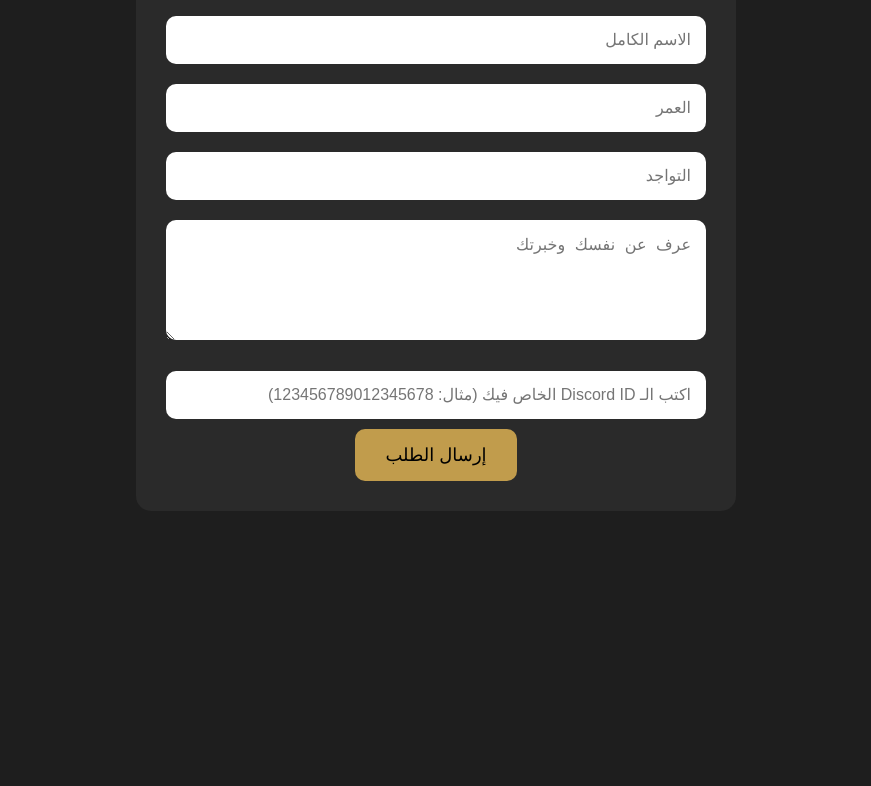
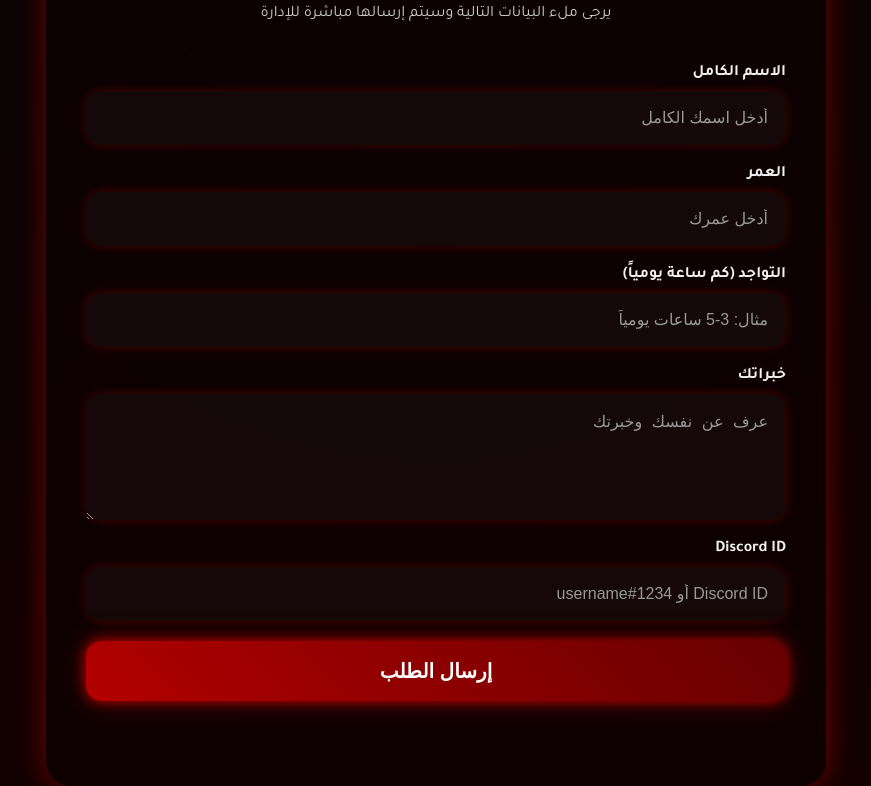
Before and after one commit to DT1-T/DownTown, a website: page application.html in a window 1280 px wide. Shown: the part 151-937 px from the top of the page, without its empty margins (204-1075 px from the left). Before the commit the page ends 800 px from the top, so only its background shows below. Drawn offline with Linux system fonts and the light colour scheme.

Commit message:
Update application.html

```diff
--- a/application.html
+++ b/application.html
@@ -3,84 +3,168 @@
 <head>
   <meta charset="UTF-8">
   <meta name="viewport" content="width=device-width, initial-scale=1.0">
-  <title>التقديم على الإدارة - Down Town</title>
+  <title>تقديم الإدارة - Down Town</title>
   <link href="https://fonts.googleapis.com/css2?family=Tajawal:wght@400;700&display=swap" rel="stylesheet">
-  <link rel="stylesheet" href="style.css">
   <style>
+    /* === Global Styles === */
     body {
+      margin: 0;
       font-family: 'Tajawal', sans-serif;
-      background-color: #1e1e1e;
+      background: radial-gradient(circle at top, #050505, #150000);
       color: #fff;
-      padding: 50px;
-      text-align: center;
+      display: flex;
+      justify-content: center;
+      align-items: center;
+      min-height: 100vh;
     }
 
+    /* === Container === */
+    .container {
+      background: rgba(15,0,0,0.7);
+      padding: 50px 40px;
+      border-radius: 25px;
+      box-shadow: 0 0 30px rgba(255,0,0,0.4);
+      backdrop-filter: blur(15px);
+      max-width: 700px;
+      width: 100%;
+      animation: fadeIn 1s ease;
+    }
+
+    @keyframes fadeIn {
+      from { opacity: 0; transform: translateY(-20px); }
+      to { opacity: 1; transform: translateY(0); }
+    }
+
+    h1 {
+      text-align: center;
+      font-size: 3rem;
+      margin-bottom: 10px;
+      text-shadow: 0 0 15px rgba(255,0,0,0.4);
+    }
+
+    p {
+      text-align: center;
+      color: #ccc;
+      margin-bottom: 40px;
+    }
+
+    /* === Form Styles === */
     form {
-      max-width: 600px;
-      margin: 0 auto;
-      background-color: #2a2a2a;
-      padding: 30px;
-      border-radius: 15px;
+      display: flex;
+      flex-direction: column;
+      gap: 20px;
+    }
+
+    label {
+      display: flex;
+      flex-direction: column;
+      font-weight: bold;
+      color: #f1f1f1;
+      font-size: 16px;
     }
 
     input, textarea {
-      width: 100%;
-      padding: 15px;
-      margin: 10px 0;
+      margin-top: 8px;
+      padding: 18px;
+      border-radius: 15px;
       border: none;
-      border-radius: 10px;
       font-size: 16px;
+      background: rgba(255,255,255,0.03);
+      color: #fff;
+      box-shadow: 0 0 10px rgba(255,0,0,0.25);
+      transition: all 0.3s ease;
     }
 
+    input::placeholder, textarea::placeholder {
+      color: #999;
+    }
+
+    input:focus, textarea:focus {
+      outline: none;
+      box-shadow: 0 0 12px #ff3333;
+      background: rgba(255,255,255,0.05);
+    }
+
+    /* === Button === */
     button {
-      background-color: #c19c4c;
-      color: #000;
+      padding: 18px;
+      border-radius: 15px;
       border: none;
-      padding: 15px 30px;
-      font-size: 18px;
-      border-radius: 10px;
+      font-size: 20px;
+      font-weight: bold;
       cursor: pointer;
-      transition: 0.3s;
+      background: linear-gradient(45deg, #b30000, #660000);
+      color: #fff;
+      box-shadow: 0 0 12px #b30000, 0 0 25px #660000;
+      transition: all 0.3s ease;
     }
 
     button:hover {
-      background-color: #dab75b;
+      transform: translateY(-3px);
+      box-shadow: 0 0 20px #cc4d4d, 0 0 35px #990000;
     }
+
+    /* === Message === */
+    .message {
+      text-align: center;
+      font-size: 16px;
+      font-weight: bold;
+      margin-top: 15px;
+    }
+
+    .success { color: #4caf50; }
+    .error { color: #f44336; }
   </style>
 </head>
 <body>
 
-  <h1>التقديم على الإدارة</h1>
-  <p>عبّ البيانات التالية وسيتم إرسالها للإدارة مباشرة</p>
+  <div class="container">
+    <h1>تقديم الإدارة</h1>
+    <p>يرجى ملء البيانات التالية وسيتم إرسالها مباشرة للإدارة</p>
 
-  <form id="admin-form">
-    <input type="text" name="name" placeholder="الاسم الكامل" required>
-    <input type="number" name="age" placeholder="العمر" required>
-    <input type="text" name="position" placeholder="التواجد" required>
-    <textarea name="about" placeholder="عرف عن نفسك وخبرتك" rows="5" required></textarea>
-    <input type="text" name="discord" placeholder="اكتب الـ Discord ID الخاص فيك (مثال: 123456789012345678)" required>
-    <button type="submit">إرسال الطلب</button>
-  </form>
+    <form id="admin-form">
+      <label>الاسم الكامل
+        <input type="text" name="name" placeholder="أدخل اسمك الكامل" required>
+      </label>
+      <label>العمر
+        <input type="number" name="age" placeholder="أدخل عمرك" required>
+      </label>
+      <label>التواجد (كم ساعة يومياً)
+        <input type="text" name="position" placeholder="مثال: 3-5 ساعات يومياً" required>
+      </label>
+      <label>خبراتك
+        <textarea name="about" placeholder="عرف عن نفسك وخبرتك" rows="5" required></textarea>
+      </label>
+      <label>Discord ID
+        <input type="text" name="discord" placeholder="Discord ID أو username#1234" required>
+      </label>
+      <button type="submit">إرسال الطلب</button>
+      <div id="message" class="message"></div>
+    </form>
+  </div>
 
   <script>
-    document.getElementById('admin-form').addEventListener('submit', function(e) {
+    const form = document.getElementById('admin-form');
+    const messageDiv = document.getElementById('message');
+
+    form.addEventListener('submit', function(e) {
       e.preventDefault();
-      const form = e.target;
+      messageDiv.textContent = '';
 
-      const webhookURL = "https://discord.com/api/webhooks/1424516674177990748/ZNOSqhYxARSyEjq6qebFzUtGealgexv3VGu5sLiOPqcYpClqBTISzYD_NkVshosptt0n"; // حط رابط الويب هوك هنا
+      const webhookURL = "https://discord.com/api/webhooks/1424516674177990748/ZNOSqhYxARSyEjq6qebFzUtGealgexv3VGu5sLiOPqcYpClqBTISzYD_NkVshosptt0n";
 
       const payload = {
         username: "طلب تقديم إدارة",
         embeds: [{
           title: "📥 تقديم جديد",
-          color: 0xFFD700,
+          color: 0x660000,
           fields: [
             { name: "👤 الاسم", value: form.name.value || "غير محدد" },
             { name: "🎂 العمر", value: form.age.value || "غير محدد", inline: true },
-            { name: "📌 التواجد  ", value: form.position.value || "غير محدد" },
+            { name: "📌 التواجد (كم ساعة يومياً)", value: form.position.value || "غير محدد" },
             { name: "📝 عن المتقدّم", value: form.about.value || "غير محدد" },
-            { name: "💬 ديسكورد", value: `<@${form.discord.value}>` || "غير محدد" }
-            ],
+            { name: "💬 ديسكورد", value: form.discord.value || "غير محدد" }
+          ],
           timestamp: new Date().toISOString()
         }]
       };
@@ -90,10 +174,12 @@
         headers: { 'Content-Type': 'application/json' },
         body: JSON.stringify(payload)
       }).then(() => {
-        alert("✅ تم إرسال الطلب بنجاح!");
+        messageDiv.textContent = '✅ تم إرسال الطلب بنجاح!';
+        messageDiv.className = 'message success';
         form.reset();
       }).catch(() => {
-        alert("❌ حدث خطأ أثناء الإرسال، حاول مرة أخرى.");
+        messageDiv.textContent = '❌ حدث خطأ أثناء الإرسال، حاول مرة أخرى.';
+        messageDiv.className = 'message error';
       });
     });
   </script>
```
